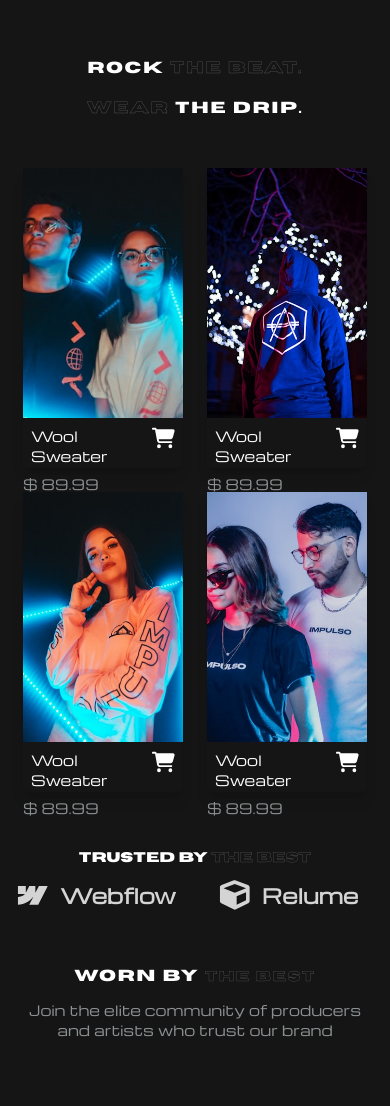
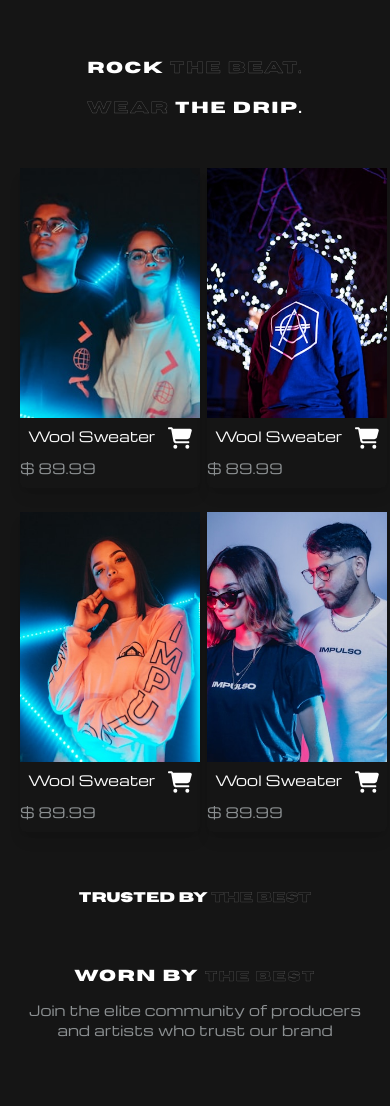
Before and after one commit to SujanBudhaMagar/cute-bokaa, a Next.js app: page /drip in a window 390 px wide. Shown: the top 1106 px of the page. Built offline with nearby package versions, Linux system fonts and the light colour scheme.

Commit message:
Ui fixes

```diff
--- a/src/app/(Home_Routes)/drip/page.tsx
+++ b/src/app/(Home_Routes)/drip/page.tsx
@@ -40,7 +40,7 @@ const Drip = () => {
             {ProductData.map((item, idx) => (
               <div
                 key={idx}
-                className="h-[300px] w-[160px] md:h-[330px] md:w-[230px] rounded-md shadow-lg "
+                className="h-[320px] w-[180px] md:h-[330px] md:w-[230px] rounded-md shadow-lg "
               >
                 <div className="h-[250px] w-full">
                   <Image
@@ -88,7 +88,7 @@ const Drip = () => {
         <div className="flex flex-nowrap gap-6 mt-14 animate-slide relative w-full">
           {photoSlides.map((item, idx) => (
             <div
-              className="w-[190px] h-[320px] md:w-[330px] md:h-[320px] relative flex-shrink-0"
+              className="w-[200px] h-[320px] md:w-[330px] md:h-[320px] relative flex-shrink-0"
               key={idx}
             >
               <Image
--- a/src/components/SwiperSlide.tsx
+++ b/src/components/SwiperSlide.tsx
@@ -14,7 +14,7 @@ const CustomSwiperSlide = () => {
   );
 
   return (
-    <div className="w-full mt-3 md:mt-6 h-14 md:h-24 relative">
+    <div className="w-full mt-3 md:mt-6 h-14 md:h-24 relative overflow-hidden">
       <div className="relative w-full h-full animate-slide gap-3">
         {repeatedSlides.map((slide, index) => (
           <div
```
Also changed, not shown: 2 other files (tests, documents, lock files or other folders).
